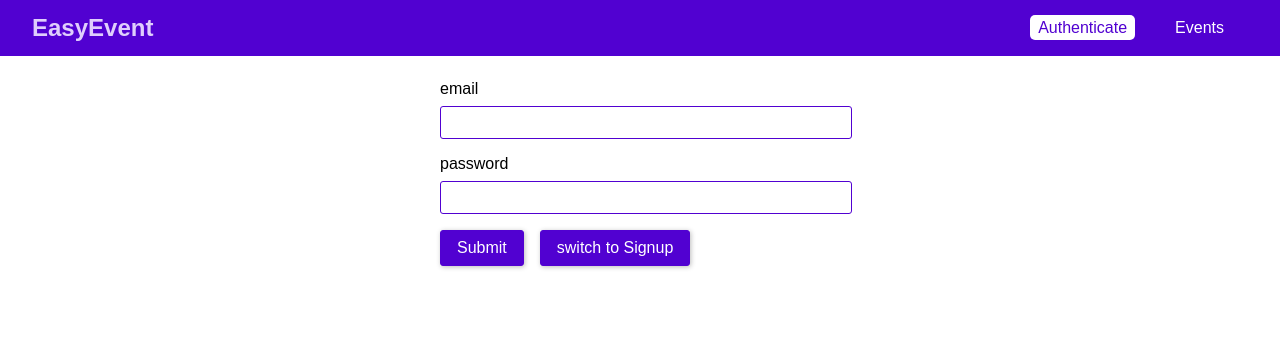
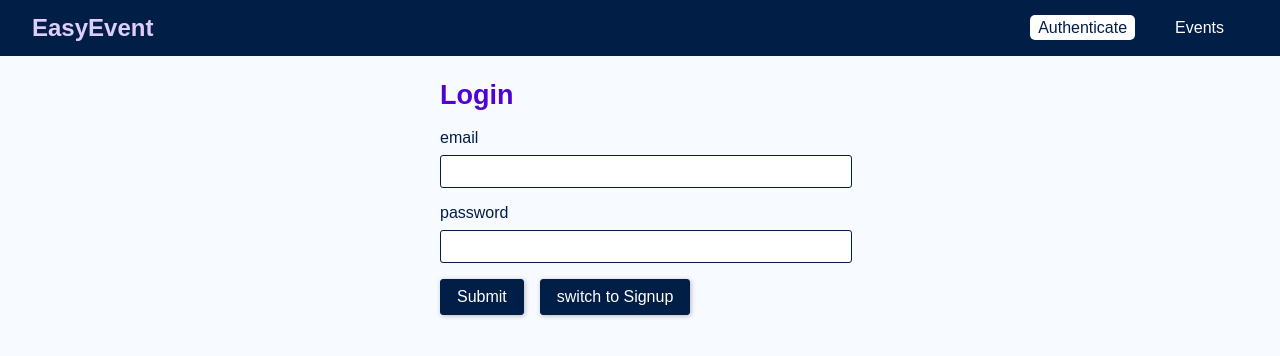
Before and after one commit to mpmcauliffe/MRNQL, a React (Create React App) app in the folder frontend/: page /auth in a window 1280 px wide. Shown: the top 356 px of the page. Built offline with nearby package versions, Linux system fonts and the light colour scheme.

Commit message:
update UI

```diff
--- a/frontend/src/components/events/eventItem.css
+++ b/frontend/src/components/events/eventItem.css
@@ -4,12 +4,12 @@
     align-items: center;
     margin: 1rem 0;
     padding: 1rem;
-    border: 1px solid #5101d1;
+    border: 1px solid #001e46;
 }
 .events__list-item h1 {
     margin: 0;
     font-size: 1.5rem;
-    color: #5101d1;
+    color: #001e46;
 }
 .events__list-item h2 {
     margin: 0;
--- a/frontend/src/components/events/eventList.css
+++ b/frontend/src/components/events/eventList.css
@@ -1,7 +1,7 @@
 .event__list {
     width: 40rem;
     max-width: 90%;
-    margin-top: 2rem auto;
+    margin: 1rem auto;
     padding: 0;
     list-style: none;
 }
--- a/frontend/src/components/modal/modal.css
+++ b/frontend/src/components/modal/modal.css
@@ -12,7 +12,7 @@
 .modal__header {
     padding: 1rem;
     color: #fff;
-    background: #5101d1;
+    background: #001e46;
 }
 .modal__header h1 {
     margin: 0;
--- a/frontend/src/components/navigation/mainNavigation.css
+++ b/frontend/src/components/navigation/mainNavigation.css
@@ -5,7 +5,7 @@
     top: 0;
     width: 100%;
     height: 3.5rem;
-    background: #5101d1;
+    background: #001e46;
     padding: 0 2rem;
     display: flex;
     align-items: center;
@@ -46,6 +46,7 @@
     cursor: pointer;
     vertical-align: middle;
     margin: 0;
+    transition: 400ms;
   }
 
   .main-navigation__items a:hover,
@@ -54,6 +55,6 @@
   .main-navigation__items button:hover,
   .main-navigation__items button:active {
     background: #ffffff;
-    color: #5101d1;
+    color: #001e46;
     border-radius: 5px;
   }
--- a/frontend/src/components/spinner/spinner.css
+++ b/frontend/src/components/spinner/spinner.css
@@ -16,8 +16,8 @@
     height: 46px;
     margin: 1px;
     border-radius: 50%;
-    border: 5px solid #5101d1;
-    border-color: #5101d1 transparent #5101d1 transparent;
+    border: 5px solid #001e46;
+    border-color: #001e46 transparent #001e46 transparent;
     animation: lds-dual-ring 1.2s linear infinite;
 }
 @keyframes lds-dual-ring {
--- a/frontend/src/index.css
+++ b/frontend/src/index.css
@@ -2,6 +2,7 @@ body {
     margin: 0;
     padding: 0;
     font-family: sans-serif;
+    background: #f7faff;
 }
 
 .form-control {
@@ -15,7 +16,7 @@ body {
     font-size: 1.3rem;
     height: 1.7rem;
     padding: 2px 5px;
-    border: 1px solid #5101d1;
+    border: 1px solid #001e46;
     border-radius: 3px;
     transition: 400ms;
 }
@@ -28,7 +29,7 @@ body {
 .form-control input:focus,
 .form-control textarea:focus {
     outline: none;
-    border: 1px solid #7e0e74;
+    border: 1px solid #5101d1;
 }
 
 .form-actions button,
@@ -38,9 +39,9 @@ body {
     margin-right: 1rem;
     /* color: #182c01; */
     color: #fff;
-    border: 1px solid #5101d1;
+    border: 1px solid #001e46;
     border-radius: 3px;
-    background: #5101d1;
+    background: #001e46;
     box-shadow: 1px 1px 5px rgba(0,0,0, .26);
     cursor: pointer;
     transition: 400ms;
@@ -49,6 +50,6 @@ body {
 .form-actions button:active,
 .btn:hover,
 .btn:active {
-    background: #7e0e74;
-    border: 1px solid #7e0e74;
+    background: #5101d1;
+    border: 1px solid #5101d1;
 }
--- a/frontend/src/pages/Auth.js
+++ b/frontend/src/pages/Auth.js
@@ -81,6 +81,7 @@ class AuthPage extends Component {
     render() {
         return (
             <form className='auth-form' onSubmit={this.submitHandler}>
+                <h1>{this.state.isLogin ? 'Login' : 'Signup'}</h1>
                 <div className='form-control'>
                     <label htmlFor='email'>email</label>
                     <input type='email' id='email' ref={this.emailElement} />
--- a/frontend/src/pages/Bookings.js
+++ b/frontend/src/pages/Bookings.js
@@ -1,5 +1,6 @@
 import React, { Component, Fragment, } from 'react'
 import AuthContext from '../context/auth-context'
+import BookingList from '../components/bookings/BookingList'
 import Spinner from '../components/spinner/Spinner'
 
 
@@ -55,6 +56,40 @@ class BookingsPage extends Component {
             this.setState({ isLoading: false })
         })
     }
+    handleBookingDelete = bookingId => {
+        this.setState({ isLoading: true })
+
+        const requestBody = {
+            query: `
+                mutation {
+                    cancelBookings(bookingId: "${bookingId}") {
+                        _id
+                        title
+                    }
+                }`
+        }
+
+        fetch('http://localhost:3001/graphql', {
+            method: 'POST',
+            body: JSON.stringify(requestBody),
+            headers: {
+                'Content-Type': 'application/json',
+                'Authorization': 'Bearer ' + this.context.token
+            }
+        }).then(res => {
+            if(res.status !== 200 && res.status !== 201) {
+                throw new Error('Failed')
+            }
+
+            return res.json()
+        }).then(resData => {
+            const bookings = resData.data.bookings
+            this.setState({ bookings: bookings, isLoading: false })
+        }).catch(err => {
+            console.log(err)
+            this.setState({ isLoading: false })
+        })
+    }
 
 
     render() {
@@ -63,15 +98,7 @@ class BookingsPage extends Component {
                 {this.state.isLoading ? (
                     <Spinner />
                 ) : (
-                    <ul>
-                        {this.state.bookings.map(booking =>
-                            <li key={booking._id}>
-                                {booking.event.title}
-                                &#8211;
-                                {new Date(booking.createdAt).toLocaleDateString()}
-                            </li>
-                        )}
-                    </ul>
+                    <BookingList bookings={this.state.bookings} onDelete={this.handleBookingDelete} />
                 )}
             </Fragment>
 
--- a/frontend/src/pages/auth.css
+++ b/frontend/src/pages/auth.css
@@ -3,3 +3,12 @@
     max-width: 80%;
     margin: 5rem auto;
 }
+
+.auth-form h1 {
+    font-size: 27px;
+    color: #5101d1;
+}
+
+.auth-form label {
+    color: #001e46;
+}
--- a/frontend/src/pages/events.css
+++ b/frontend/src/pages/events.css
@@ -4,5 +4,5 @@
     text-align: center;
     padding: 3rem;
     margin: 2rem auto;
-    border: 1px solid #5101d1;
+    border: 1px solid #001e46;
 }
```
